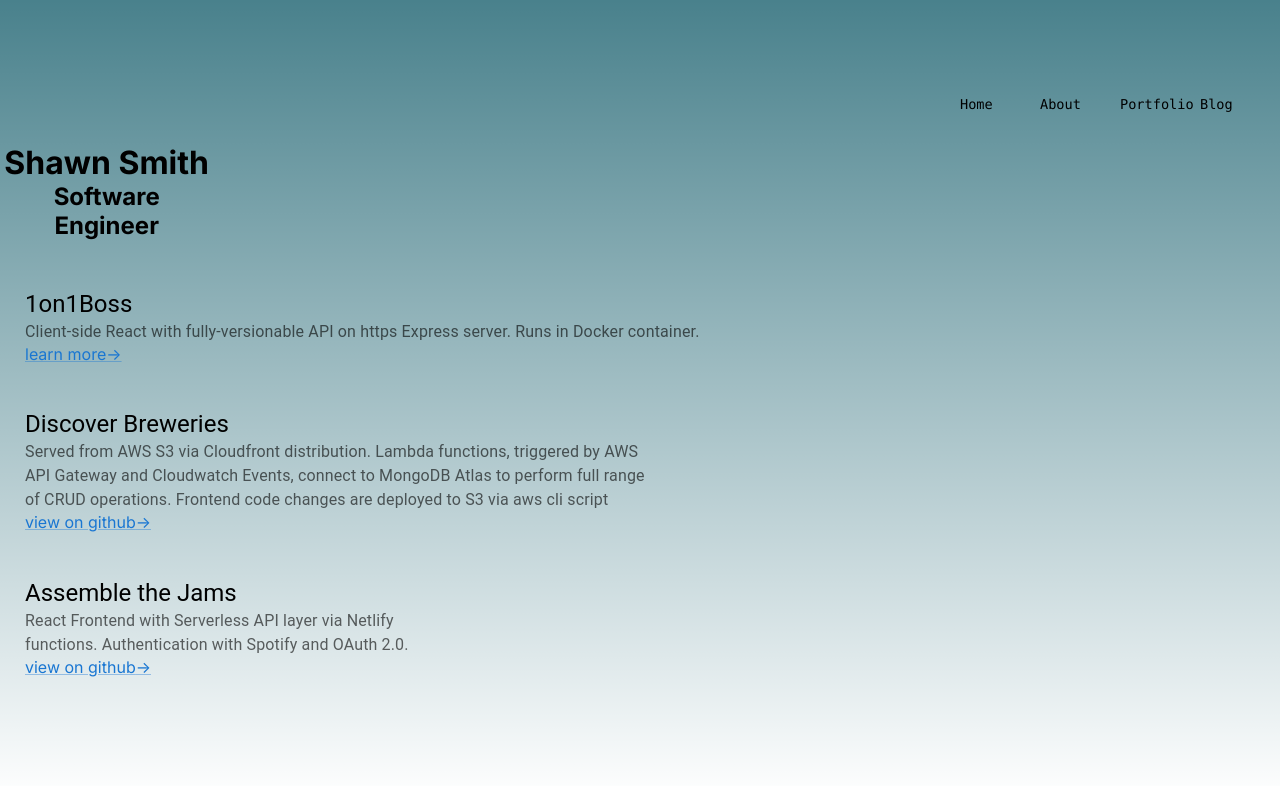
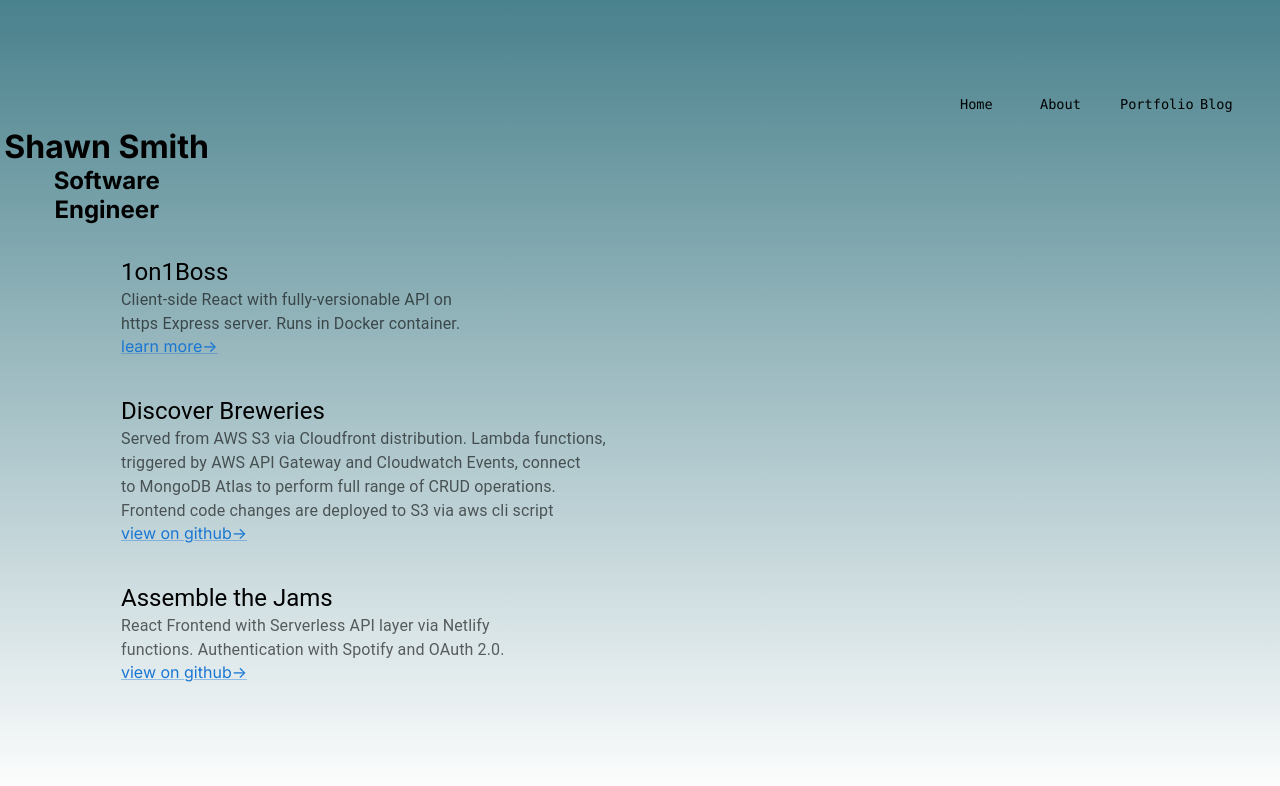
Before and after one commit to sds-smith/next_portfolio, a Next.js app: page /portfolio in a window 1280 px wide. Shown: the top 786 px of the page. Built offline with nearby package versions, Linux system fonts and the light colour scheme.

Commit message:
portfolio padding commit

```diff
--- a/src/app/portfolio/page.js
+++ b/src/app/portfolio/page.js
@@ -16,7 +16,7 @@ export default function Portfolio() {
         <h2>Software Engineer</h2>
       </Grid>
       <Grid md={10}></Grid>
-      <Grid container item xs={12} md={7}>
+      <Grid container item xs={12} md={7} p={{xs: '0 3rem', md: '0 6rem'}}>
         {projects.map(p => (
           <Container key={p.id} className={styles.card} >
             <Typography className={styles.card_h2} variant='h5'>{p.name}</Typography>
```
